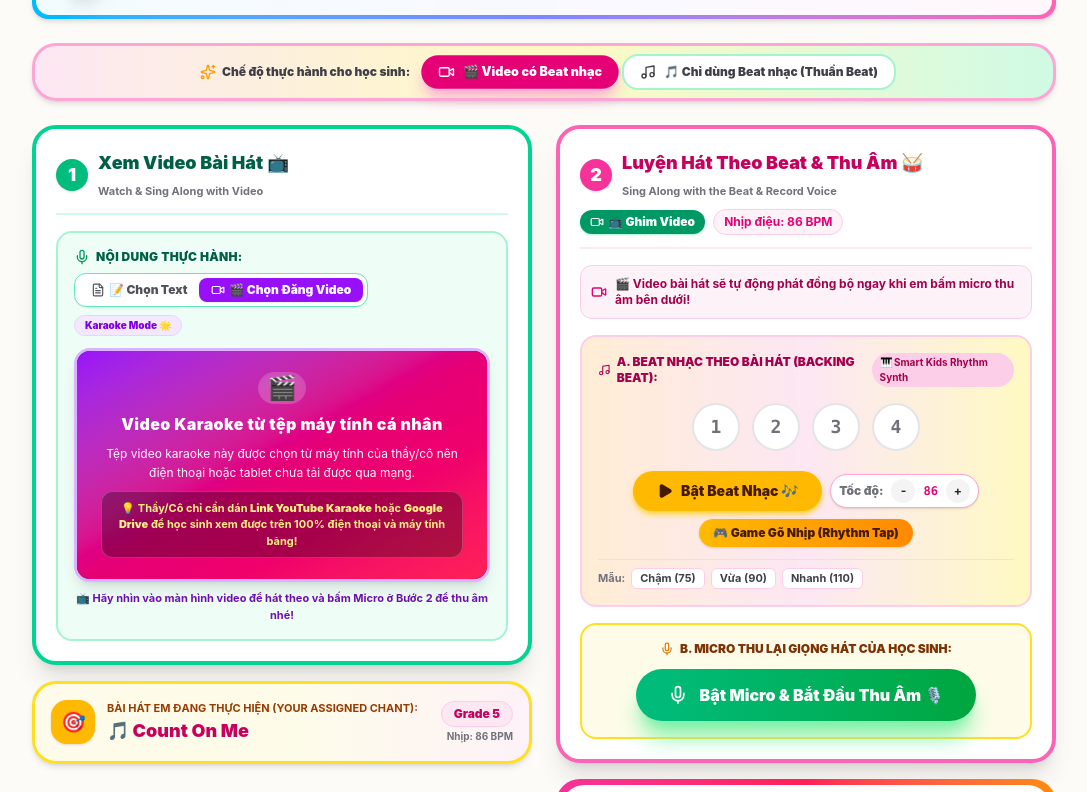
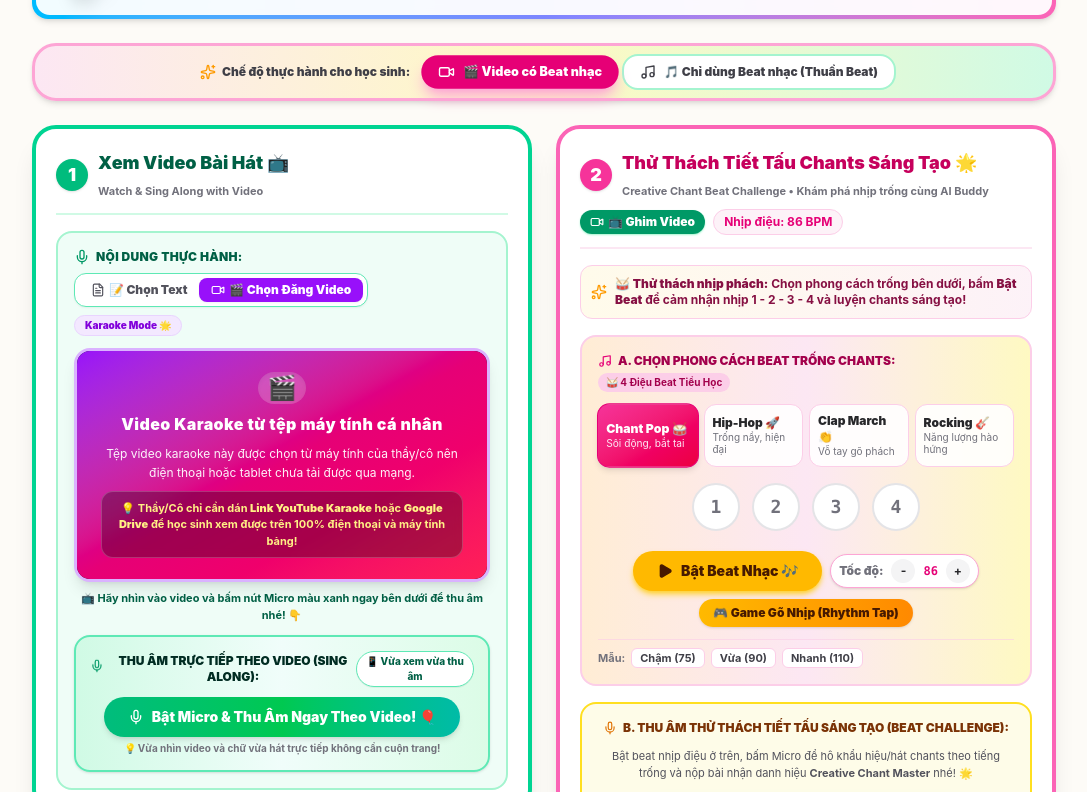
Before and after one commit to phuongnguyennthp-coder/chantsstudioforgrade5.nthp, a React (Vite) app: page / in a window 1280 px wide. Shown: the part 428-1220 px from the top of the page, without its empty margins (96-1183 px from the left). Built offline with nearby package versions, Linux system fonts and the light colour scheme.

Commit message:
Update StudentMissionView.tsx

```diff
--- a/src/components/StudentMissionView.tsx
+++ b/src/components/StudentMissionView.tsx
@@ -35,7 +35,7 @@ import {
   ChevronUp,
 } from 'lucide-react';
 import { SongLesson, RoboBuddyFeedback } from '../types/kidsMusic';
-import { kidsBeatEngine } from '../audio/kidsBeatEngine';
+import { kidsBeatEngine, ChantBeatStyle } from '../audio/kidsBeatEngine';
 import { RoboBuddyMascot } from './RoboBuddyMascot';
 import { SkillRadarChart } from './SkillRadarChart';
 import { ChantRhythmGameModal } from './ChantRhythmGameModal';
@@ -196,6 +196,7 @@ export const StudentMissionView: React.FC<StudentMissionViewProps> = ({
   const [beatFileName, setBeatFileName] = useState<string | null>(null);
   const [beatVolume, setBeatVolume] = useState<number>(0.7);
   const [isRhythmGameOpen, setIsRhythmGameOpen] = useState(false);
+  const [selectedBeatStyle, setSelectedBeatStyle] = useState<ChantBeatStyle>('pop_chant');
 
   // Step 2: Microphone & Voice Recording State
   const [isRecording, setIsRecording] = useState(false);
@@ -1065,8 +1066,8 @@ export const StudentMissionView: React.FC<StudentMissionViewProps> = ({
                     </div>
                   )}
                   {effectiveKaraokeUrl && (
-                    <p className="text-[11px] font-bold text-center text-purple-800">
-                      📺 Hãy nhìn vào màn hình video để hát theo và bấm Micro ở Bước 2 để thu âm nhé!
+                    <p className="text-[11px] font-bold text-center text-emerald-800">
+                      📺 Hãy nhìn vào video và bấm nút Micro màu xanh ngay bên dưới để thu âm nhé! 👇
                     </p>
                   )}
                 </div>
@@ -1083,6 +1084,136 @@ export const StudentMissionView: React.FC<StudentMissionViewProps> = ({
                   ))}
                 </div>
               )}
+
+              {/* DIRECT RECORDING STATION RIGHT BELOW VIDEO / LYRICS FOR HEYZINE & MOBILE */}
+              <div className="bg-gradient-to-r from-emerald-100 via-teal-50 to-green-100 p-3.5 rounded-2xl border-2 border-emerald-300 shadow-sm flex flex-col items-center text-center space-y-2.5 mt-2">
+                <div className="flex items-center justify-between w-full">
+                  <span className="text-xs font-black text-emerald-950 uppercase flex items-center gap-1.5">
+                    <Mic className="w-4 h-4 text-emerald-600 animate-bounce" />
+                    <span>Thu Âm Trực Tiếp Theo Video (Sing Along):</span>
+                  </span>
+                  <span className="text-[10px] font-extrabold text-emerald-800 bg-white px-2 py-0.5 rounded-full border border-emerald-300 shadow-2xs">
+                    📱 Vừa xem vừa thu âm
+                  </span>
+                </div>
+
+                {countdown !== null ? (
+                  <div className="py-2 animate-scale-up">
+                    <span className="text-4xl sm:text-5xl font-black text-emerald-600 animate-ping block">
+                      {countdown}
+                    </span>
+                    <span className="text-xs font-bold text-zinc-700 mt-1 block">
+                      Chuẩn bị hát theo video nhé! 🎈 (Get ready!)
+                    </span>
+                  </div>
+                ) : isRecording ? (
+                  <div className="space-y-2.5 py-1 w-full animate-fade-in">
+                    <div className="flex items-center justify-center gap-2 text-rose-600 font-black text-xs sm:text-sm animate-pulse">
+                      <span className="w-2.5 h-2.5 rounded-full bg-rose-600" />
+                      <span>
+                        Đang thu âm: {Math.floor(recordTimerSeconds / 60)}:
+                        {(recordTimerSeconds % 60).toString().padStart(2, '0')} - Hãy nhìn video và hát thật to nhé!
+                      </span>
+                    </div>
+
+                    {/* Dancing Voice Visualizer */}
+                    <div className="flex items-center justify-center gap-1.5 h-8 py-1">
+                      {[1, 2, 3, 4, 5, 6, 7].map((barIdx) => {
+                        const barHeight = Math.max(
+                          6,
+                          Math.min(32, (liveMicLevel * (0.5 + (barIdx % 3) * 0.3)) / 2)
+                        );
+                        return (
+                          <div
+                            key={barIdx}
+                            style={{ height: `${barHeight}px` }}
+                            className="w-2 rounded-full bg-gradient-to-t from-emerald-600 to-green-400 transition-all duration-75"
+                          />
+                        );
+                      })}
+                    </div>
+
+                    {/* Stop button */}
+                    <button
+                      type="button"
+                      onClick={handleStopRecord}
+                      className="px-5 py-2 rounded-full bg-rose-500 hover:bg-rose-600 text-white font-black text-xs sm:text-sm shadow-md flex items-center gap-1.5 mx-auto cursor-pointer transition transform active:scale-95"
+                    >
+                      <Square className="w-3.5 h-3.5 fill-current" />
+                      <span>Dừng Thu Âm (Stop Recording)</span>
+                    </button>
+                  </div>
+                ) : recordedUrl ? (
+                  /* Recording Completed Station: Playback & Submit right here! */
+                  <div className="w-full space-y-2 pt-0.5 animate-scale-up">
+                    <div className="flex items-center justify-center gap-1.5 text-xs font-black text-emerald-800">
+                      <CheckCircle className="w-4 h-4 text-emerald-600" />
+                      <span>Đã thu âm xong giọng hát! Em có thể nghe lại hoặc nộp bài ngay:</span>
+                    </div>
+
+                    <div className="flex items-center justify-center gap-2 flex-wrap">
+                      {/* Play recorded voice */}
+                      <button
+                        type="button"
+                        onClick={handleTogglePlayRecording}
+                        className={`px-4 py-2 rounded-xl font-black text-xs flex items-center gap-1.5 shadow-xs transition cursor-pointer active:scale-95 ${
+                          isPlayingRecording
+                            ? 'bg-rose-500 text-white'
+                            : 'bg-white hover:bg-emerald-50 text-emerald-800 border border-emerald-300'
+                        }`}
+                      >
+                        {isPlayingRecording ? <Pause className="w-3.5 h-3.5" /> : <Play className="w-3.5 h-3.5" />}
+                        <span>{isPlayingRecording ? 'Tạm dừng' : 'Nghe lại giọng em'}</span>
+                      </button>
+
+                      {/* Re-record */}
+                      <button
+                        type="button"
+                        onClick={handleStartRecord}
+                        className="px-3.5 py-2 rounded-xl bg-amber-100 hover:bg-amber-200 text-amber-900 border border-amber-300 font-black text-xs flex items-center gap-1.5 shadow-xs transition cursor-pointer active:scale-95"
+                      >
+                        <RotateCcw className="w-3.5 h-3.5" />
+                        <span>Thu lại 🔄</span>
+                      </button>
+
+                      {/* Submit right here! */}
+                      <button
+                        type="button"
+                        onClick={handleSubmitMission}
+                        disabled={isEvaluating}
+                        className="px-5 py-2 rounded-xl bg-gradient-to-r from-emerald-500 to-green-600 hover:from-emerald-400 hover:to-green-500 text-white font-black text-xs sm:text-sm shadow-md flex items-center gap-1.5 transition transform active:scale-95 cursor-pointer disabled:opacity-50"
+                      >
+                        {isEvaluating ? (
+                          <>
+                            <Loader2 className="w-4 h-4 animate-spin" />
+                            <span>AI đang chấm điểm...</span>
+                          </>
+                        ) : (
+                          <>
+                            <Send className="w-4 h-4" />
+                            <span>Nộp Bài Chấm Điểm Ngay 🚀</span>
+                          </>
+                        )}
+                      </button>
+                    </div>
+                  </div>
+                ) : (
+                  /* Primary Call-to-action */
+                  <div className="space-y-1 w-full">
+                    <button
+                      type="button"
+                      onClick={handleStartRecord}
+                      className="w-full sm:w-auto px-6 py-2.5 rounded-full bg-gradient-to-r from-emerald-500 via-green-500 to-teal-500 hover:from-emerald-400 hover:to-teal-400 text-white font-black text-xs sm:text-sm shadow-md flex items-center justify-center gap-2 mx-auto cursor-pointer transition transform active:scale-95"
+                    >
+                      <Mic className="w-4 h-4" />
+                      <span>Bật Micro & Thu Âm Ngay Theo Video! 🎈</span>
+                    </button>
+                    <span className="text-[10px] text-zinc-500 font-bold block">
+                      💡 Vừa nhìn video và chữ vừa hát trực tiếp không cần cuộn trang!
+                    </span>
+                  </div>
+                )}
+              </div>
             </div>
           </div>
 
@@ -1148,11 +1279,11 @@ export const StudentMissionView: React.FC<StudentMissionViewProps> = ({
                   2
                 </span>
                 <div>
-                  <h2 className="text-lg font-black text-pink-700">
-                    Luyện Hát Theo Beat & Thu Âm 🥁
+                  <h2 className="text-lg font-black text-pink-700 flex items-center gap-1.5">
+                    <span>Thử Thách Tiết Tấu Chants Sáng Tạo 🌟</span>
                   </h2>
                   <span className="text-[11px] font-bold text-zinc-500">
-                    Sing Along with the Beat & Record Voice
+                    Creative Chant Beat Challenge • Khám phá nhịp trống cùng AI Buddy
                   </span>
                 </div>
               </div>
@@ -1182,34 +1313,50 @@ export const StudentMissionView: React.FC<StudentMissionViewProps> = ({
             </div>
 
             {/* Sync Notice depending on practice mode */}
-            {practiceMode === 'video_beat' ? (
-              <div className="bg-pink-50 p-2.5 rounded-xl border border-pink-200 text-xs font-bold text-pink-800 flex items-center gap-2">
-                <Video className="w-4 h-4 text-pink-600 shrink-0" />
-                <span>🎬 Video bài hát sẽ tự động phát đồng bộ ngay khi em bấm micro thu âm bên dưới!</span>
-              </div>
-            ) : (
-              <div className="bg-emerald-50 p-2.5 rounded-xl border border-emerald-200 text-xs font-bold text-emerald-800 flex items-center gap-2">
-                <Music className="w-4 h-4 text-emerald-600 shrink-0" />
-                <span>🎵 Lắng nghe tiếng đệm trống và đàn piano theo nhịp 1 - 2 - 3 - 4 để luyện hát nhé!</span>
-              </div>
-            )}
-
-            {/* Beat Listening Bar (Instrumental Backing Track) */}
+            <div className="bg-gradient-to-r from-amber-50 to-pink-50 p-2.5 rounded-xl border border-pink-200 text-xs font-bold text-pink-900 flex items-center gap-2">
+              <Sparkles className="w-4 h-4 text-amber-500 shrink-0" />
+              <span>🥁 <b>Thử thách nhịp phách:</b> Chọn phong cách trống bên dưới, bấm <b>Bật Beat</b> để cảm nhận nhịp 1 - 2 - 3 - 4 và luyện chants sáng tạo!</span>
+            </div>
+
+            {/* Beat Listening Bar (Creative Chant Beat Challenge) */}
             <div className="bg-gradient-to-r from-orange-100 via-pink-100 to-yellow-100 p-4 rounded-2xl border-2 border-pink-200 flex flex-col items-center gap-3">
-              <div className="w-full flex items-center justify-between">
+              <div className="w-full flex items-center justify-between flex-wrap gap-1">
                 <span className="text-xs font-black text-pink-800 uppercase flex items-center gap-1.5">
-                  <Music className="w-3.5 h-3.5" />
-                  <span>A. Beat Nhạc Theo Bài Hát (Backing Beat):</span>
+                  <Music className="w-3.5 h-3.5 text-pink-600" />
+                  <span>A. Chọn Phong Cách Beat Trống Chants:</span>
                 </span>
-                {beatFileName ? (
-                  <span className="text-[10px] bg-emerald-100 text-emerald-800 font-bold px-2 py-0.5 rounded-full truncate max-w-[140px]">
-                    🎵 {beatFileName}
-                  </span>
-                ) : (
-                  <span className="text-[10px] bg-pink-200 text-pink-800 font-bold px-2 py-0.5 rounded-full">
-                    🎹 Smart Kids Rhythm Synth
-                  </span>
-                )}
+                <span className="text-[10px] bg-pink-200 text-pink-800 font-bold px-2 py-0.5 rounded-full">
+                  🥁 4 Điệu Beat Tiểu Học
+                </span>
+              </div>
+
+              {/* 4 Beat Style Selector Buttons */}
+              <div className="grid grid-cols-2 sm:grid-cols-4 gap-1.5 w-full">
+                {[
+                  { id: 'pop_chant', label: 'Chant Pop 🥁', desc: 'Sôi động, bắt tai' },
+                  { id: 'hiphop_kids', label: 'Hip-Hop 🚀', desc: 'Trống nẩy, hiện đại' },
+                  { id: 'clap_march', label: 'Clap March 👏', desc: 'Vỗ tay gõ phách' },
+                  { id: 'rocking', label: 'Rocking 🎸', desc: 'Năng lượng hào hứng' },
+                ].map((st) => (
+                  <button
+                    key={st.id}
+                    type="button"
+                    onClick={() => {
+                      setSelectedBeatStyle(st.id as ChantBeatStyle);
+                      kidsBeatEngine.setChantBeatStyle(st.id as ChantBeatStyle);
+                    }}
+                    className={`p-2 rounded-xl text-left border transition cursor-pointer transform active:scale-95 ${
+                      selectedBeatStyle === st.id
+                        ? 'bg-gradient-to-br from-pink-500 to-rose-600 text-white border-pink-600 shadow-md scale-102'
+                        : 'bg-white/90 hover:bg-white text-zinc-800 border-pink-200 hover:border-pink-300'
+                    }`}
+                  >
+                    <span className="text-xs font-black block">{st.label}</span>
+                    <span className={`text-[10px] block leading-tight ${selectedBeatStyle === st.id ? 'text-pink-100' : 'text-zinc-500'}`}>
+                      {st.desc}
+                    </span>
+                  </button>
+                ))}
               </div>
 
               {/* 4 Animated Beat Bubbles */}
@@ -1361,12 +1508,15 @@ export const StudentMissionView: React.FC<StudentMissionViewProps> = ({
               </div>
             </div>
 
-            {/* Step B: Microphone Recording Station */}
+            {/* Step B: Microphone Recording Station for Creative Beat Challenge */}
             <div ref={recordingSectionRef} className="bg-yellow-50 p-4 rounded-2xl border-2 border-yellow-300 flex flex-col items-center text-center space-y-3">
               <span className="text-xs font-black text-amber-900 uppercase flex items-center gap-1.5">
                 <Mic className="w-3.5 h-3.5 text-amber-600" />
-                <span>B. Micro Thu Lại Giọng Hát Của Học Sinh:</span>
+                <span>B. Thu Âm Thử Thách Tiết Tấu Sáng Tạo (Beat Challenge):</span>
               </span>
+              <p className="text-[11px] text-zinc-600 max-w-md">
+                Bật beat nhịp điệu ở trên, bấm Micro để hô khẩu hiệu/hát chants theo tiếng trống và nộp bài nhận danh hiệu <b>Creative Chant Master</b> nhé! 🌟
+              </p>
 
               {countdown !== null ? (
                 <div className="py-4">
```
